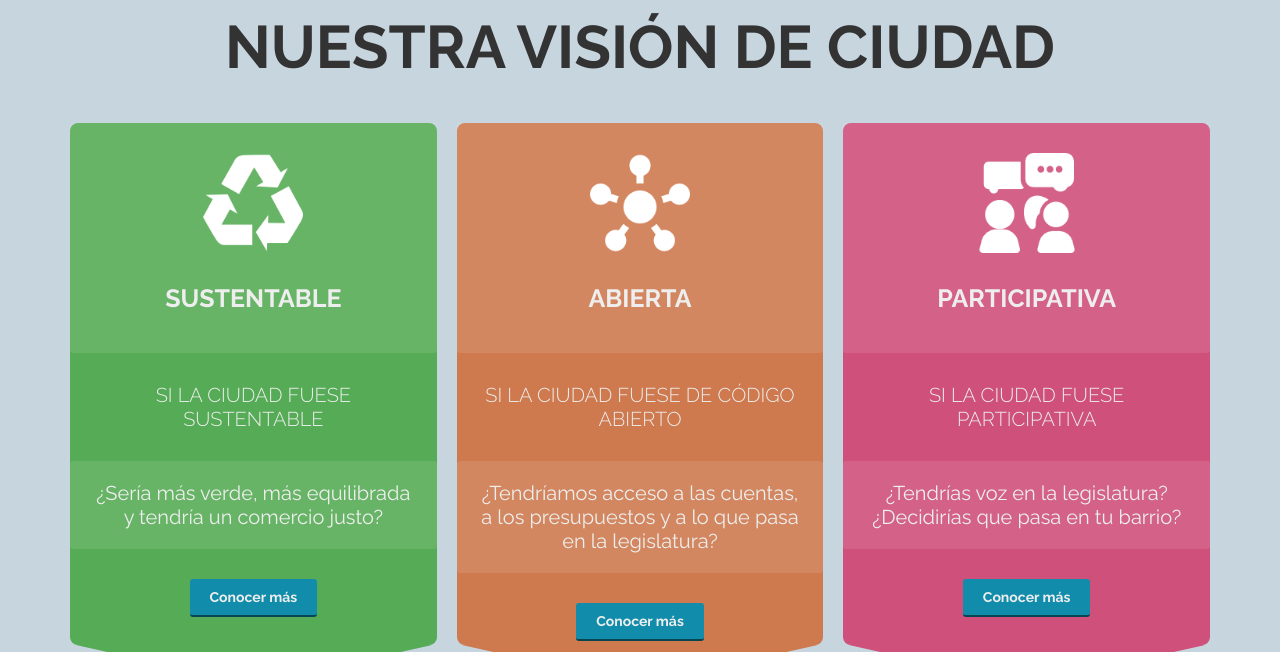
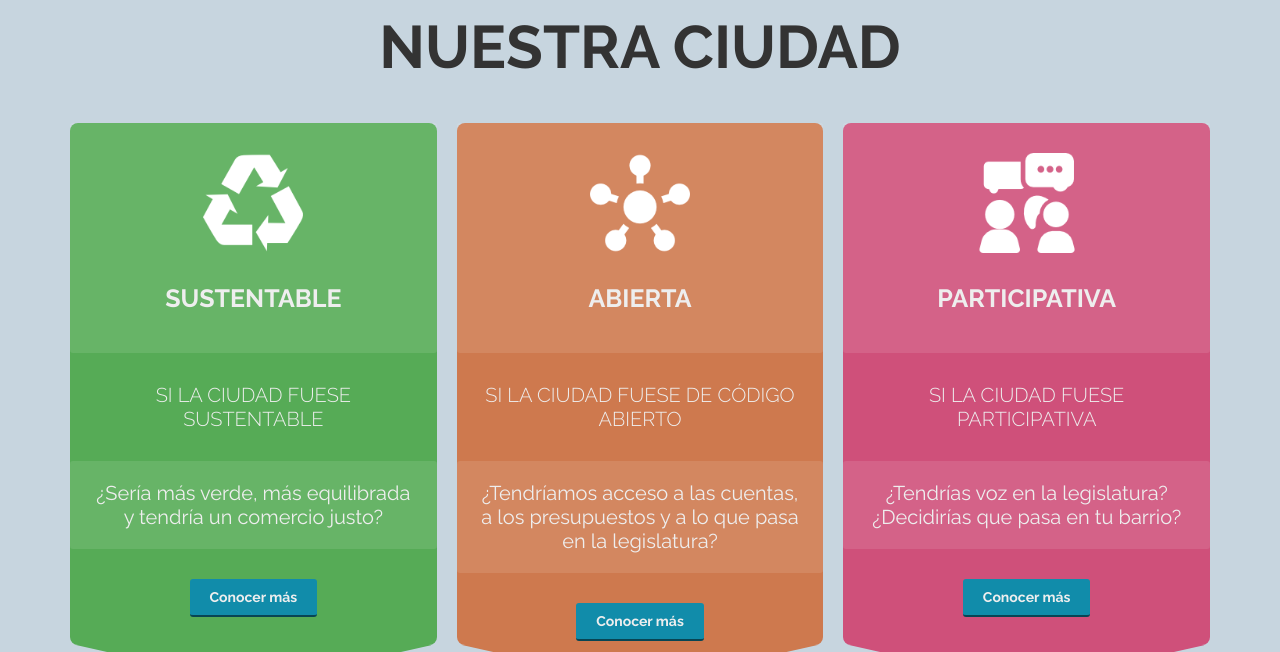
Before and after one commit to PartidoDeLaRed/partidodelared.github.io, a Jekyll site: the page built from index.html, in a window 1280 px wide and 900 px high, scrolled down 701 px, cut to the strip 248-900 px from the top of the window. Built offline with Jekyll 4.4.1, drawn with Linux system fonts in a browser that asks for light colours.

Commit message:
Changed section title

```diff
--- a/_includes/visionciudad.html
+++ b/_includes/visionciudad.html
@@ -1,6 +1,6 @@
 <section id="visionciudad" class="pad80 text-center bk-color-gray3 animated">
   <div class="wrapper">
-    <div class="title">Nuestra Visión de Ciudad</div>
+    <div class="title">Nuestra Ciudad</div>
     <separador class="diez"></separador>
     <div class="columna pad10 tercio horizontal-center">
       <div class="column-item sustentable text-center bk-color-sustentable">
```
